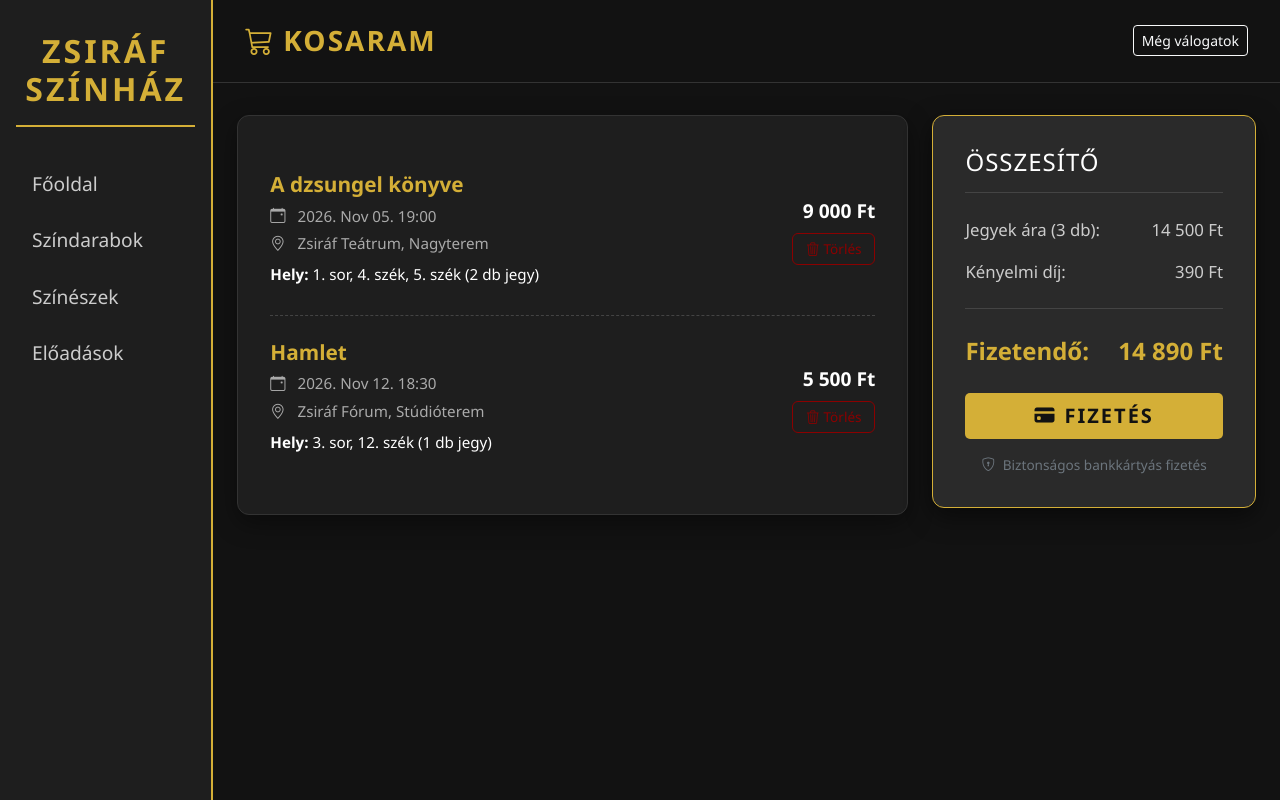
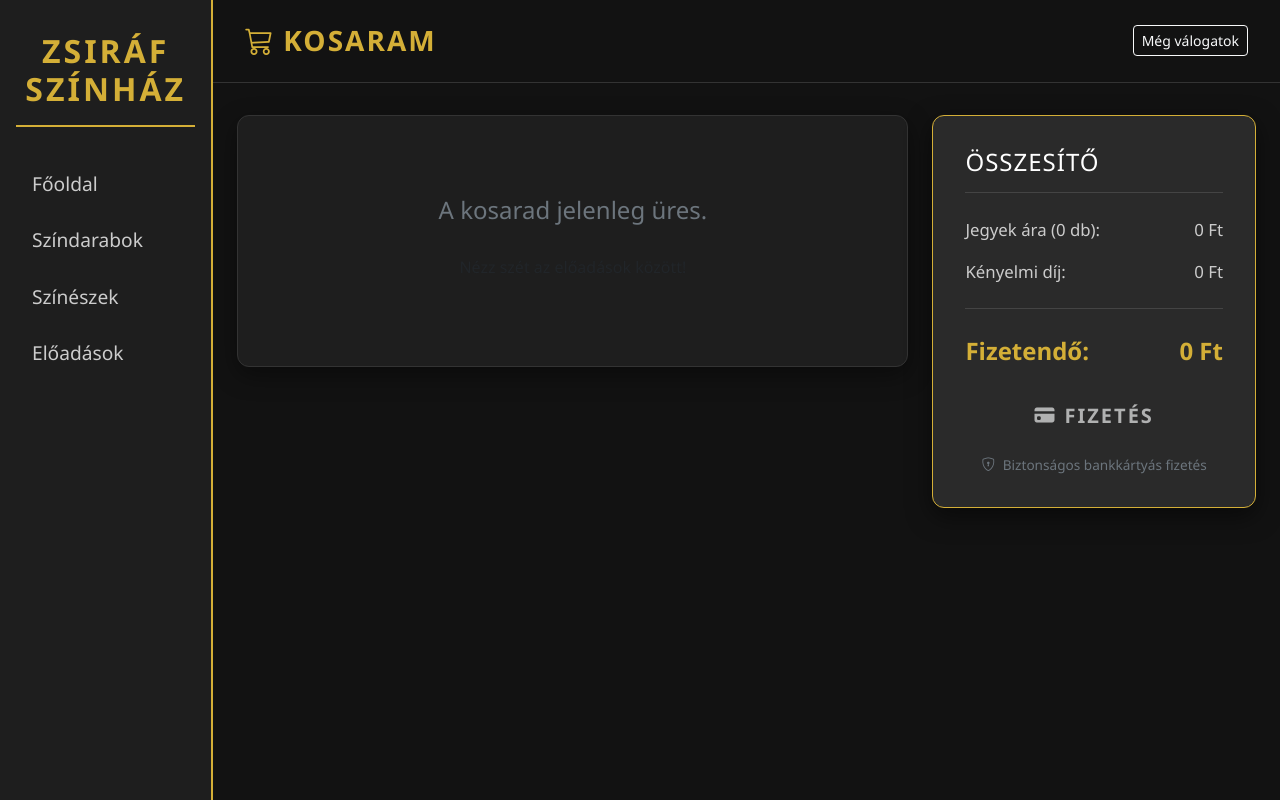
Before and after one commit to imremarci/szinhaz, a Spring Boot app: page /kosar in a window 1280 px wide. Run offline with Spring Boot 4, Linux system fonts and the light colour scheme.

Commit message:
Kosár javítás

```diff
--- a/src/main/java/com/example/szinhaz/controller/PageController.java
+++ b/src/main/java/com/example/szinhaz/controller/PageController.java
@@ -1,10 +1,28 @@
 package com.example.szinhaz.controller;
 
+import com.example.szinhaz.model.CartItem;
+import com.example.szinhaz.service.ShowService;
 import org.springframework.stereotype.Controller;
-import org.springframework.web.bind.annotation.GetMapping;
+import org.springframework.ui.Model;
+import org.springframework.web.bind.annotation.*;
+import java.util.ArrayList;
+import java.util.List;
 
 @Controller
+@SessionAttributes("cart") // Ezzel mondjuk meg a Springnek, hogy a "cart" változót tartsa meg a memóriában!
 public class PageController {
+
+    private final ShowService showService;
+
+    public PageController(ShowService showService) {
+        this.showService = showService;
+    }
+
+    // Ha még nincs kosár a sessionben, létrehozunk egy üreset
+    @ModelAttribute("cart")
+    public List<CartItem> initializeCart() {
+        return new ArrayList<>();
+    }
 
     @GetMapping({"/", "/fooldal"})
     public String home() {
@@ -12,22 +30,56 @@ public class PageController {
     }
 
     @GetMapping("/kosar")
-    public String cart() {
+    public String cart(@ModelAttribute("cart") List<CartItem> cart, Model model) {
+        int totalTickets = cart.stream().mapToInt(CartItem::getQuantity).sum();
+        int ticketsPrice = cart.stream().mapToInt(CartItem::getPrice).sum();
+        int convenienceFee = totalTickets > 0 ? 390 : 0; // Fix kényelmi díj, ha van valami a kosárban
+
+        model.addAttribute("totalTickets", totalTickets);
+        model.addAttribute("ticketsPrice", ticketsPrice);
+        model.addAttribute("convenienceFee", convenienceFee);
+        model.addAttribute("totalPrice", ticketsPrice + convenienceFee);
+
         return "kosar";
     }
 
-    @GetMapping("/bejelentkezes")
-    public String login() {
-        return "bejelentkezes"; // A javított, ékezet nélküli fájlnév!
+    @PostMapping("/kosar/hozzaad")
+    public String addToCart(@RequestParam Long showId,
+                            @RequestParam String selectedSeats,
+                            @ModelAttribute("cart") List<CartItem> cart) {
+
+        // A selectedSeats egy string, pl: "1-4,1-5"
+        String[] seats = selectedSeats.split(",");
+        int quantity = seats.length;
+        int price = quantity * 4500; // 4500 Ft / jegy
+
+        // Visszafejtjük a szép szöveget (pl. "1. sor 4. szék, 1. sor 5. szék")
+        StringBuilder seatInfo = new StringBuilder();
+        for (String seat : seats) {
+            String[] parts = seat.split("-");
+            seatInfo.append(parts[0]).append(". sor, ").append(parts[1]).append(". szék; ");
+        }
+
+        // Hozzáadjuk a kosárhoz
+        cart.add(new CartItem(showService.getShowById(showId), seatInfo.toString(), quantity, price));
+
+        return "redirect:/kosar";
     }
 
-    @GetMapping("/regisztracio")
-    public String register() {
-        return "regisztracio"; // A javított, ékezet nélküli fájlnév!
+    @PostMapping("/kosar/torol/{index}")
+    public String removeFromCart(@PathVariable int index, @ModelAttribute("cart") List<CartItem> cart) {
+        if (index >= 0 && index < cart.size()) {
+            cart.remove(index);
+        }
+        return "redirect:/kosar";
     }
 
+    @GetMapping("/bejelentkezes")
+    public String login() { return "bejelentkezes"; }
+
+    @GetMapping("/regisztracio")
+    public String register() { return "regisztracio"; }
+
     @GetMapping("/admin")
-    public String adminDashboard() {
-        return "admin_felulet";
-    }
+    public String adminDashboard() { return "admin_felulet"; }
 }
--- a/src/main/resources/templates/kosar.html
+++ b/src/main/resources/templates/kosar.html
@@ -39,54 +39,60 @@
             <div class="px-4 pb-5">
                 <div class="row g-4">
 
+                    <!-- BAL OLDAL: A kosár tartalma -->
                     <div class="col-12 col-lg-8">
                         <div class="cart-container">
-                            <div class="cart-item">
+
+                            <!-- Ha üres a kosár -->
+                            <div th:if="${#lists.isEmpty(cart)}" class="text-center p-5">
+                                <h4 class="text-secondary">A kosarad jelenleg üres.</h4>
+                                <a th:href="@{/eloadasok}" class="btn btn-outline-gold mt-3">Nézz szét az előadások között!</a>
+                            </div>
+
+                            <!-- Ha vannak benne jegyek, listázzuk őket -->
+                            <div class="cart-item" th:each="item, stat : ${cart}">
                                 <div class="cart-item-details">
-                                    <h4>A dzsungel könyve</h4>
-                                    <p class="cart-item-meta"><i class="bi bi-calendar-event me-2"></i> 2026. Nov 05. 19:00</p>
-                                    <p class="cart-item-meta"><i class="bi bi-geo-alt me-2"></i> Zsiráf Teátrum, Nagyterem</p>
-                                    <p class="cart-item-meta text-white mt-2"><strong>Hely:</strong> 1. sor, 4. szék, 5. szék (2 db jegy)</p>
+                                    <h4 th:text="${item.show.play.title}">Darab címe</h4>
+                                    <p class="cart-item-meta"><i class="bi bi-calendar-event me-2"></i> <span th:text="${#temporals.format(item.show.startTime, 'yyyy. MMM dd. HH:mm')}">Dátum</span></p>
+                                    <p class="cart-item-meta"><i class="bi bi-geo-alt me-2"></i> <span th:text="${item.show.room.name}">Terem</span></p>
+                                    <p class="cart-item-meta text-white mt-2"><strong>Hely:</strong> <span th:text="${item.seatInfo}">Székek</span> (<span th:text="${item.quantity}">2</span> db jegy)</p>
                                 </div>
                                 <div class="cart-item-price-block">
-                                    <div class="cart-item-price">9 000 Ft</div>
-                                    <button class="cart-remove-btn" onclick="this.closest('.cart-item').remove()"><i class="bi bi-trash3 me-1"></i>Törlés</button>
+                                    <div class="cart-item-price" th:text="${#numbers.formatInteger(item.price, 0, 'WHITESPACE')} + ' Ft'">9 000 Ft</div>
+                                    <!-- Törlés gomb form-mal a Controllerbe -->
+                                    <form th:action="@{/kosar/torol/{index}(index=${stat.index})}" method="post">
+                                        <button type="submit" class="cart-remove-btn"><i class="bi bi-trash3 me-1"></i>Törlés</button>
+                                    </form>
                                 </div>
                             </div>
 
-                            <div class="cart-item">
-                                <div class="cart-item-details">
-                                    <h4>Hamlet</h4>
-                                    <p class="cart-item-meta"><i class="bi bi-calendar-event me-2"></i> 2026. Nov 12. 18:30</p>
-                                    <p class="cart-item-meta"><i class="bi bi-geo-alt me-2"></i> Zsiráf Fórum, Stúdióterem</p>
-                                    <p class="cart-item-meta text-white mt-2"><strong>Hely:</strong> 3. sor, 12. szék (1 db jegy)</p>
-                                </div>
-                                <div class="cart-item-price-block">
-                                    <div class="cart-item-price">5 500 Ft</div>
-                                    <button class="cart-remove-btn" onclick="this.closest('.cart-item').remove()"><i class="bi bi-trash3 me-1"></i>Törlés</button>
-                                </div>
-                            </div>
                         </div>
                     </div>
 
+                    <!-- JOBB OLDAL: Összegzés -->
                     <div class="col-12 col-lg-4">
                         <div class="cart-summary">
                             <h4 class="summary-title">Összesítő</h4>
+
                             <div class="summary-row">
-                                <span>Jegyek ára (3 db):</span>
-                                <span>14 500 Ft</span>
+                                <span th:text="'Jegyek ára (' + ${totalTickets} + ' db):'">Jegyek ára:</span>
+                                <span th:text="${#numbers.formatInteger(ticketsPrice, 0, 'WHITESPACE')} + ' Ft'">0 Ft</span>
                             </div>
+
                             <div class="summary-row">
                                 <span>Kényelmi díj:</span>
-                                <span>390 Ft</span>
+                                <span th:text="${#numbers.formatInteger(convenienceFee, 0, 'WHITESPACE')} + ' Ft'">0 Ft</span>
                             </div>
+
                             <div class="summary-total">
                                 <span>Fizetendő:</span>
-                                <span>14 890 Ft</span>
+                                <span th:text="${#numbers.formatInteger(totalPrice, 0, 'WHITESPACE')} + ' Ft'">0 Ft</span>
                             </div>
-                            <button class="btn btn-gold w-100 mt-4 py-2 fs-5 text-uppercase fw-bold" onclick="alert('Sikeres vásárlás! Köszönjük!'); window.location.href='/fooldal';">
+
+                            <button class="btn btn-gold w-100 mt-4 py-2 fs-5 text-uppercase fw-bold" th:disabled="${#lists.isEmpty(cart)}" onclick="alert('Sikeres vásárlás! Köszönjük!'); window.location.href='/fooldal';">
                                 <i class="bi bi-credit-card-fill me-2"></i>Fizetés
                             </button>
+
                             <div class="text-center mt-3 text-secondary" style="font-size: 0.85rem;">
                                 <i class="bi bi-shield-lock me-1"></i> Biztonságos bankkártyás fizetés
                             </div>
```
Also changed, not shown: src/main/resources/templates/eloadas.html (+7 -5 lines).
